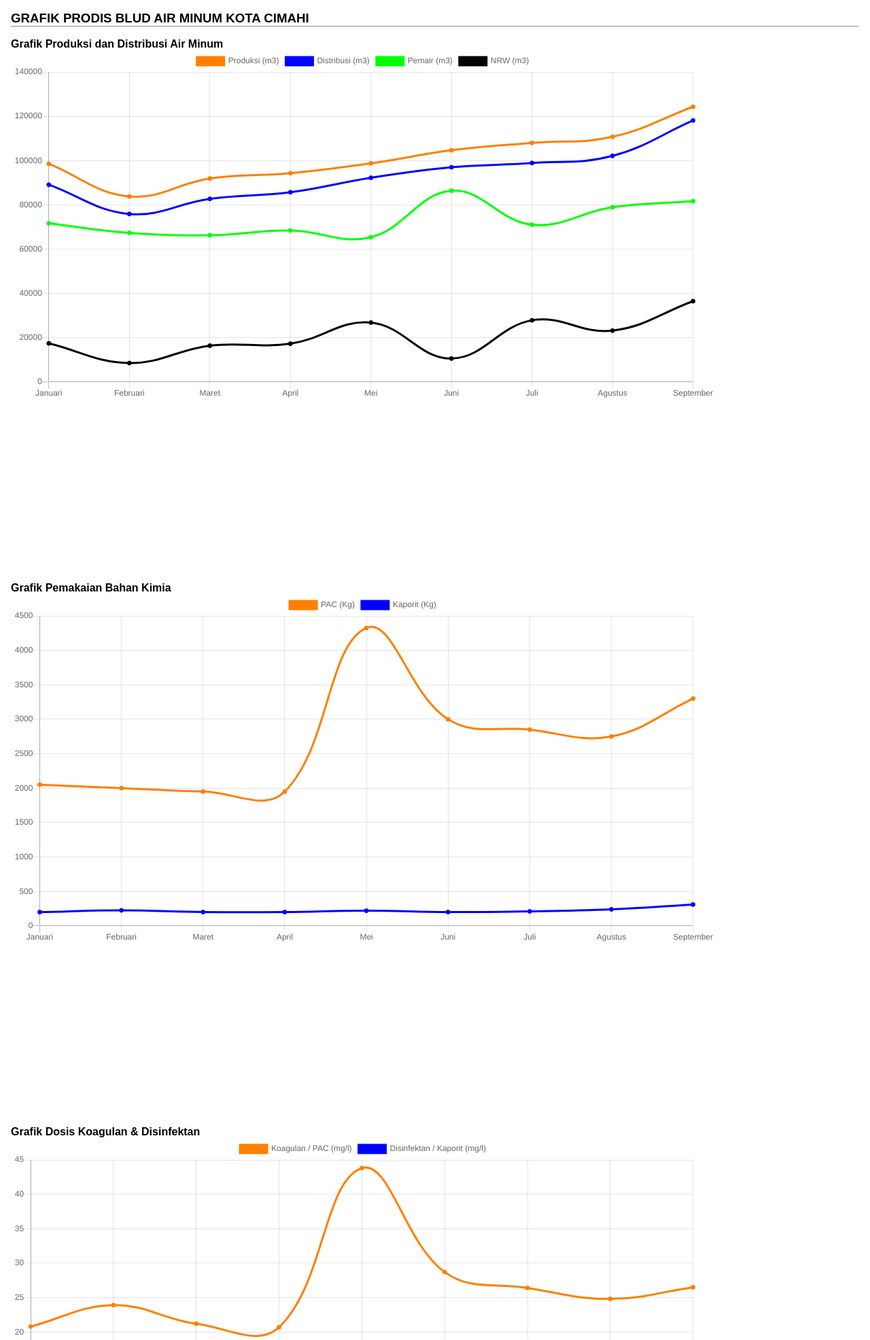
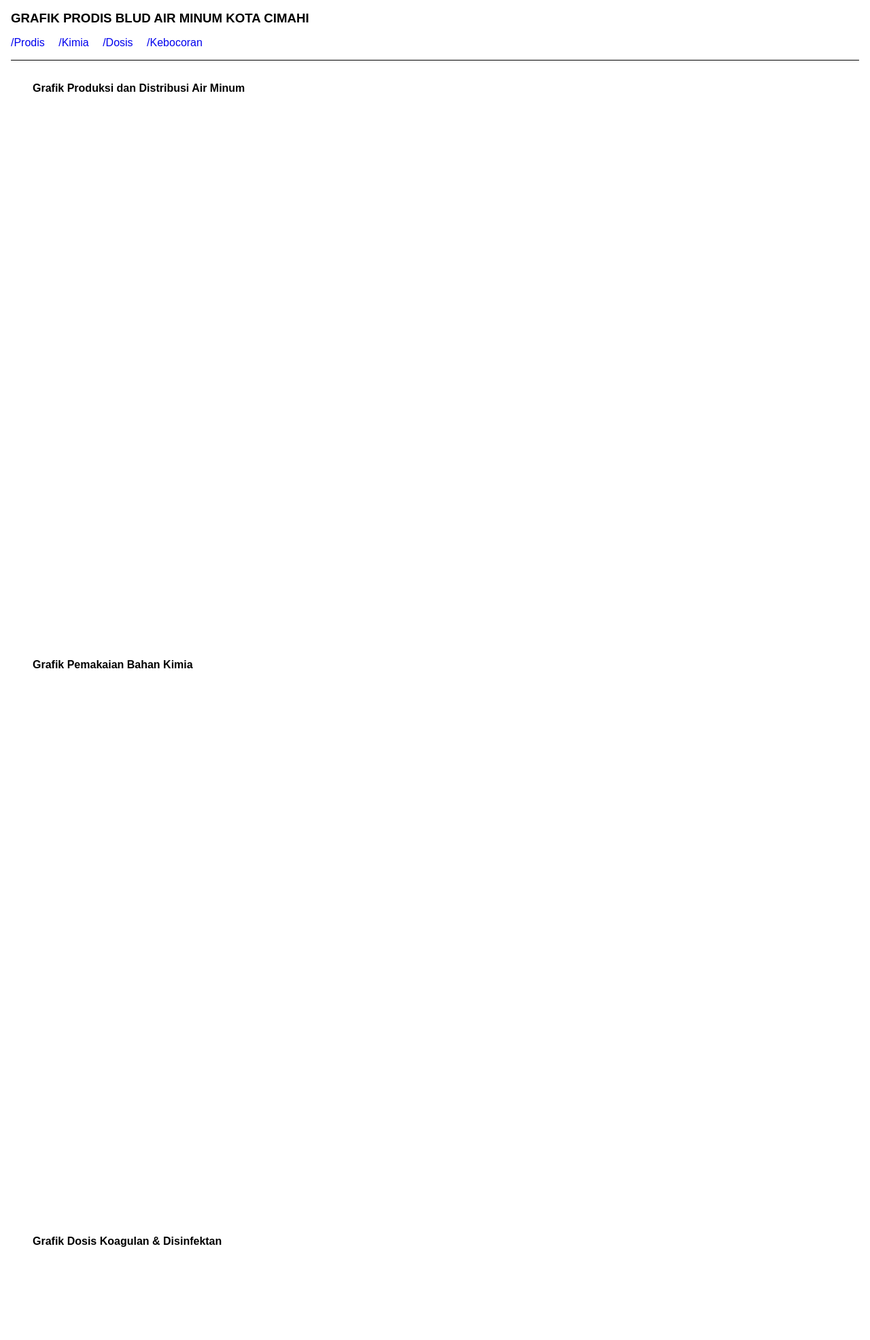
Before and after one commit to anugrahra/chart-prodis, a PHP site: page / in a window 1280 px wide. Shown: the top 1971 px of the page at 68% size. Run offline with PHP 8.4, Linux system fonts and the light colour scheme; data comes from the database, SQL or seed files in the repository; a map, chart or similar area stays blank.

Commit message:
add kebocoran

```diff
--- a/css/style.css
+++ b/css/style.css
@@ -4,19 +4,33 @@
 }
 
 body {
-  margin-right: 1em;
-  margin-left: 1em;
-  margin-top: 1em;
-  margin-bottom: 0;
+  margin: 1em 1em 0 1em;
   font-family: Arial, Helvetica, sans-serif;
 }
 
 header {
   margin-bottom: 1em;
+  border-bottom: 1px solid black;
+}
+
+nav ul {
+  margin: 1em 0 1em 0;
+}
+
+nav ul li {
+  list-style: none;
+  display: inline;
+  margin-right: 1em;
+}
+
+nav ul li a {
+  text-decoration: none;
 }
 
 section {
   height: 100vh;
+  margin: 1em;
+  padding: 1em;
 }
 
 footer {
@@ -29,3 +43,9 @@
 .canvas-container {
   width: 83%;
 }
+
+@media screen and (max-width: 880px) {
+  section {
+    padding: 0;
+  }
+}
--- a/index.php
+++ b/index.php
@@ -1,32 +1,47 @@
 <!DOCTYPE html>
-<html>
+<html lang="id">
 
 <head>
   <title>Grafik Prodis BLUD Air Minum Kota Cimahi</title>
+  <meta charset="UTF-8">
+  <meta name="viewport" content="width=device-width, initial-scale=1.0">
   <link rel="stylesheet" href="css/style.css">
 </head>
 
 <body>
   <header>
     <h3>GRAFIK PRODIS BLUD AIR MINUM KOTA CIMAHI</h3>
-    <hr>
+    <nav>
+      <ul>
+        <li><a href="#prodis">/Prodis</a></li>
+        <li><a href="#kimia">/Kimia</a></li>
+        <li><a href="#dosis">/Dosis</a></li>
+        <li><a href="#bocor">/Kebocoran</a></li>
+      </ul>
+    </nav>
   </header>
-  <section>
+  <section id="prodis">
     <h4>Grafik Produksi dan Distribusi Air Minum</h4>
     <div class="canvas-container">
       <canvas id="graphCanvas"></canvas>
     </div>
   </section>
-  <section>
+  <section id="kimia">
     <h4>Grafik Pemakaian Bahan Kimia</h4>
     <div class="canvas-container">
       <canvas id="graphCanvasKimia"></canvas>
     </div>
   </section>
-  <section>
+  <section id="dosis">
     <h4>Grafik Dosis Koagulan & Disinfektan</h4>
     <div class="canvas-container">
       <canvas id="graphCanvasDosis"></canvas>
+    </div>
+  </section>
+  <section id="bocor">
+    <h4>Grafik Kebocoran</h4>
+    <div class="canvas-container">
+      <canvas id="graphCanvasBocor"></canvas>
     </div>
   </section>
 
--- a/js/script.js
+++ b/js/script.js
@@ -16,6 +16,7 @@
         let kaporit = [];
         let dosisPac = [];
         let dosisKaporit = [];
+        let kebocoran = [];
 
         for (let i in data) {
           bulan.push(data[i].bulan);
@@ -27,6 +28,7 @@
           kaporit.push(data[i].kaporit);
           dosisPac.push(data[i].dosis_pac);
           dosisKaporit.push(data[i].dosis_kaporit);
+          kebocoran.push(data[i].kebocoran);
         }
 
         let chartdata = {
@@ -108,6 +110,19 @@
           }]
         };
 
+        let chartdataBocor = {
+          labels: bulan,
+          datasets: [{
+            label: 'Kebocoran (%)',
+            backgroundColor: '#FF7F00',
+            borderColor: '#FF7F00',
+            hoverBackgroundColor: '#CCCCCC',
+            hoverBorderColor: '#666666',
+            fill: false,
+            data: kebocoran
+          }]
+        };
+
         let graphTarget = $("#graphCanvas");
         let lineGraph = new Chart(graphTarget, {
           type: 'line',
@@ -126,6 +141,31 @@
           data: chartdataDosis
         });
 
+        let graphTargetBocor = $("#graphCanvasBocor");
+        let lineGraphDosis = new Chart(graphTargetBocor, {
+          type: 'line',
+          data: chartdataBocor
+        });
+
       });
   }
 }
+
+// smooth scrolling
+$(document).ready(function(){
+	$("a").on('click' , function(event){
+		if (this.hash !== ""){
+			event.preventDefault();
+
+			var hash = this.hash;
+
+			$('html, body').animate({
+				scrollTop: $(hash).offset().top
+        },
+
+        1500, function(){
+        window.location.hash = hash;
+      });
+    }
+  });
+});
```
